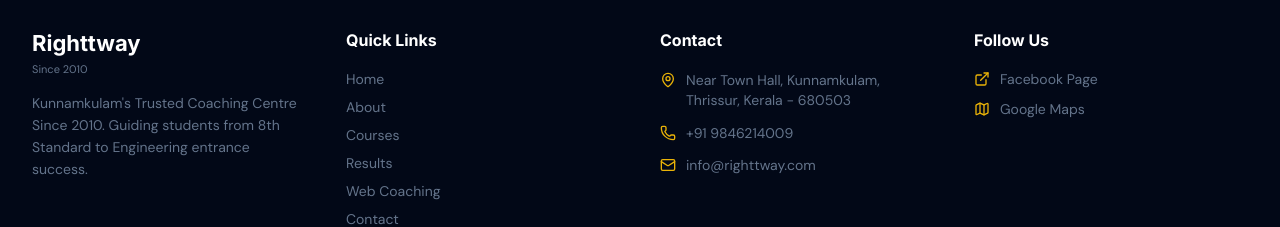
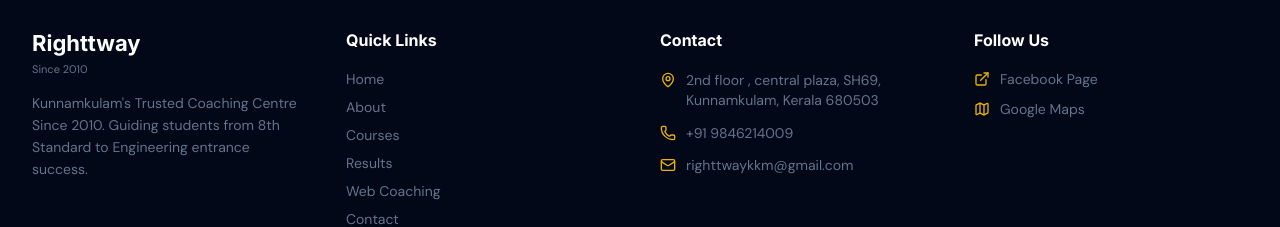
Before and after one commit to recodehive/righttway, a Next.js app: page / in a window 1280 px wide. Shown: the part 4477-4704 px from the top of the page. Built offline with nearby package versions, Linux system fonts and the light colour scheme.

Commit message:
modified the address

```diff
--- a/app/components/Footer.tsx
+++ b/app/components/Footer.tsx
@@ -47,7 +47,7 @@ export default function Footer() {
               <div style={{ display: 'flex', gap: 10, alignItems: 'flex-start' }}>
                 <MapPin size={16} color="#EAB308" style={{ marginTop: 2, flexShrink: 0 }} />
                 <span style={{ fontFamily: 'DM Sans, sans-serif', fontSize: 14, color: '#64748B', lineHeight: '20px' }}>
-                  Near Town Hall, Kunnamkulam, Thrissur, Kerala - 680503
+                  2nd floor , central plaza, SH69, Kunnamkulam, Kerala 680503
                 </span>
               </div>
               <div style={{ display: 'flex', gap: 10, alignItems: 'center' }}>
@@ -56,7 +56,7 @@ export default function Footer() {
               </div>
               <div style={{ display: 'flex', gap: 10, alignItems: 'center' }}>
                 <Mail size={16} color="#EAB308" />
-                <span style={{ fontFamily: 'DM Sans, sans-serif', fontSize: 14, color: '#64748B' }}>info@righttway.com</span>
+                <span style={{ fontFamily: 'DM Sans, sans-serif', fontSize: 14, color: '#64748B' }}>righttwaykkm@gmail.com</span>
               </div>
             </div>
           </div>
```
